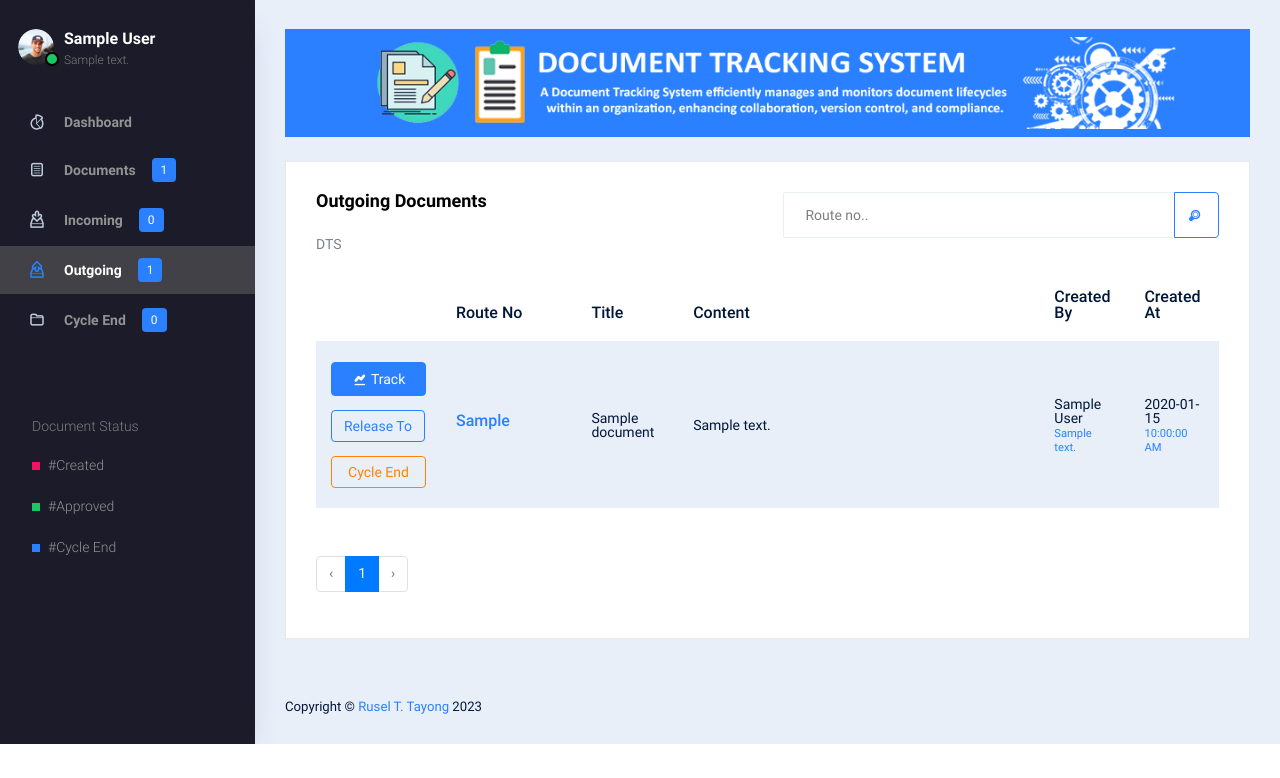
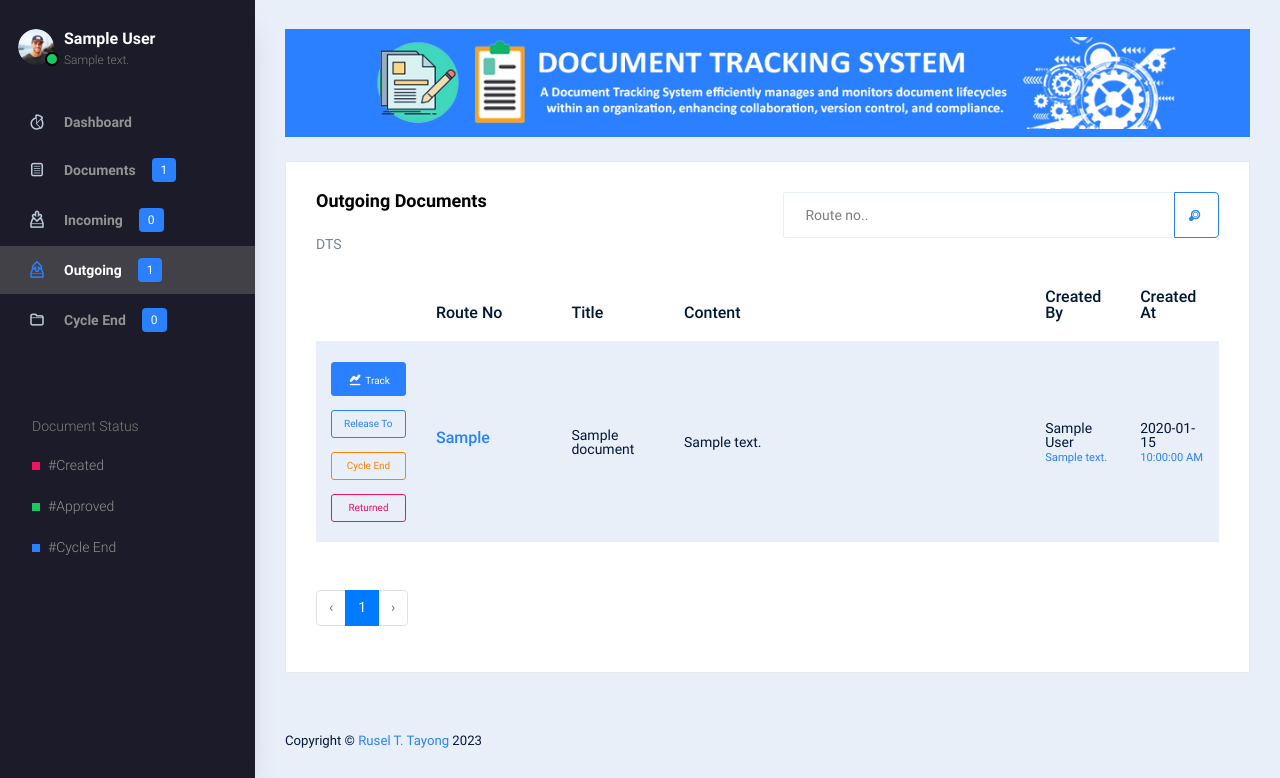
Before and after one commit to ruseltayongski/dtsPythonProject, a Django app: page /outgoing_docs in a window 1280 px wide. Shown: the part 65-843 px from the top of the page. Before the commit the page ends 809 px from the top, so only its background shows below. Run offline with Django 4.2, Linux system fonts and the light colour scheme; a user stored in the database is signed in; tables that the repository leaves empty hold one stand-in row (values such as "Sample post"); one stand-in notice (Sample message) is shown; some libraries are stand-ins or nearby versions.

Commit message:
add returned function and realtime notifications

```diff
--- a/dts/document/context_processors.py
+++ b/dts/document/context_processors.py
@@ -1,4 +1,5 @@
 from .models import Document
+from django.db.models import Q
 
 
 def document_count(request):
@@ -11,7 +12,12 @@ def document_count(request):
 
 def incoming_document_count(request):
     if request.user.is_authenticated:
-        count = Document.objects.filter(released_to=request.user.department, status='released').count()
+        count = (Document.objects
+                 .filter(
+                        Q(released_to=request.user.department, status='released') |
+                        Q(returned_to=request.user.department, status='returned')
+                    )
+                 .count())
     else:
         count = 0
     return {'incoming_document_count': count}
--- a/dts/document/models.py
+++ b/dts/document/models.py
@@ -15,6 +15,8 @@ class Document(models.Model):
                                     related_name='accepted_document')
     cycle_end_by = models.ForeignKey('login.Department', on_delete=models.SET_NULL, null=True,
                                     related_name='cycle_end_document')
+    returned_to = models.ForeignKey('login.Department', on_delete=models.SET_NULL, null=True,
+                                    related_name='returned_document')
     created = models.DateTimeField(auto_now_add=True, null=True)
     updated = models.DateTimeField(auto_now=True, null=True, editable=False)
 
@@ -43,11 +45,13 @@ class Tracking(models.Model):
                                     related_name='accepted_trackings')
     cycle_end_by = models.ForeignKey('login.Department', on_delete=models.SET_NULL, null=True,
                                      related_name='cycle_end_tracking')
+    returned_to = models.ForeignKey('login.Department', on_delete=models.SET_NULL, null=True,
+                                     related_name='returned_tracking')
     created = models.DateTimeField(auto_now_add=True)
     updated = models.DateTimeField(auto_now=True)
 
     def __str__(self):
-        return self.remarks
+        return self.status
 
 
 class Feedback(models.Model):
--- a/dts/document/templates/outgoing_documents.html
+++ b/dts/document/templates/outgoing_documents.html
@@ -66,9 +66,10 @@
                                         {% for document in documents %}
                                             <tr>
                                                 <td width="5%">
-                                                    <button type="button" class="btn btn-sm btn-info" onclick="trackDocument({{ document.id }}, '{{ document.route_no }}')" style="width:95px;"><i class="typcn typcn-chart-line"></i> Track</button><br><br>
-                                                    <button type="button" class="btn btn-sm btn-outline-info btn-fw" onclick="releaseDocument({{ document.id }})">Release To</button><br><br>
-                                                    <button type="button" class="btn btn-sm btn-outline-warning btn-fw" style="width:95px;" onclick="cycleEndDocument({{ document.id }})">Cycle End</button>
+                                                    <button type="button" class="btn btn-xs btn-info" onclick="trackDocument({{ document.id }}, '{{ document.route_no }}')" style="width:75px;"><i class="typcn typcn-chart-line"></i> Track</button><br><br>
+                                                    <button type="button" class="btn btn-xs btn-outline-info btn-fw" onclick="releaseDocument({{ document.id }})">Release To</button><br><br>
+                                                    <button type="button" class="btn btn-xs btn-outline-warning btn-fw" style="width:75px;" onclick="cycleEndDocument({{ document.id }})">Cycle End</button><br><br>
+                                                    <button type="button" class="btn btn-xs btn-outline-primary btn-fw" style="width:75px;" onclick="returnDocument({{ document.id }})">Returned</button>
                                                 </td>
                                                 <td width="15%"><h4 class="text-info cursor-pointer">{{ document.route_no }}</h4></td>
                                                 <td>{{ document.title }}</td>
@@ -214,11 +215,41 @@
         </div>
     </div>
 
+    <div class="modal fade" id="return_dts" tabindex="-1" role="dialog" aria-hidden="true">
+        <div class="modal-dialog modal-sm" role="document">
+            <div class="modal-content">
+                <div class="modal-header bg-info">
+                    <h5 class="modal-title text-white"></h5>
+                    <button type="button" class="close" data-dismiss="modal" aria-label="Close">
+                        <span aria-hidden="true">×</span>
+                    </button>
+                </div>
+                <form method="POST" action="{% url 'return_document' %}">
+                    {% csrf_token %}
+                    <div class="modal-body">
+                        <input type="hidden" name="document_id" id="document_id_return">
+                        <div class="alert alert-warning">
+                            Are you sure you want to return this document?
+                        </div>
+                        <p>
+                            <label>Remarks:</label>
+                            <textarea name="remarks" cols="40" rows="10" class="form-control"></textarea>
+                        </p>
+                    </div>
+                    <div class="modal-footer">
+                        <button type="button" class="btn btn-outline-info btn-fw" data-dismiss="modal">No</button>
+                        <button type="submit" class="btn btn-primary">Returned</button>
+                    </div>
+                </form>
+            </div>
+        </div>
+    </div>
+
 {% endblock %}
 
 {% block js %}
     <script>
         var release_document_url = "{% url 'release_document' document_id=123 %}";
     </script>
-    <script src="{% static 'script/outgoing_document.js' %}"></script>
+    <script src="{% static 'script/outgoing_document.js' %}?v=1"></script>
 {% endblock %}
--- a/dts/document/urls.py
+++ b/dts/document/urls.py
@@ -14,4 +14,5 @@ urlpatterns = [
     path('outgoing_docs', views.outgoingDocuments, name="outgoing_docs"),
     path('cycle_end_document', views.cycleEndDocument, name="cycle_end_document"),
     path('cycle_end_docs', views.cycleEndDocs, name="cycle_end_docs"),
+    path('return_document', views.returnDocument, name="return_document"),
 ]
--- a/dts/document/views.py
+++ b/dts/document/views.py
@@ -31,7 +31,8 @@ def home(request):
     except EmptyPage:
         trackings = paginator.page(paginator.num_pages)
 
-    bar_chart_trackings = Tracking.objects.filter(created_by=request.user.id, document_id__isnull=False).values('status').annotate(count=Count('id'))
+    bar_chart_trackings = Tracking.objects.filter(created_by=request.user.id, document_id__isnull=False).values(
+        'status').annotate(count=Count('id'))
     bar_chart = {tracking['status']: tracking['count'] for tracking in bar_chart_trackings}
 
     ten_days_ago = datetime.now() - timedelta(days=10)
@@ -51,7 +52,7 @@ def home(request):
         for d in date_list
     ]
 
-    #return JsonResponse(list(linechart), safe=False)
+    # return JsonResponse(list(linechart), safe=False)
     return render(request, 'home.html', {
         'trackings': trackings,
         'bar_chart': bar_chart if 'bar_chart' in locals() else {},
@@ -186,15 +187,15 @@ def releaseDocument(request, document_id):
         messages.success(request, {
             'response': 'Successfully released document!',
             'data': {
-                    'status': document.status,
-                    'department': request.POST.get('released_to'),
-                    'route_no': document.route_no,
-                    'user_released': request.user.first_name + " " + request.user.last_name,
-                    'department_released': released_to.description,
-                    'remarks': remarks
-                }
+                'status': document.status,
+                'department': request.POST.get('released_to'),
+                'route_no': document.route_no,
+                'user_released': request.user.first_name + " " + request.user.last_name,
+                'department_released': released_to.description,
+                'remarks': remarks
             }
-        )
+        }
+                         )
         return redirect(request.META.get('HTTP_REFERER', '/'))
 
     departments = Department.objects.exclude(pk=request.user.department.id)
@@ -203,7 +204,11 @@ def releaseDocument(request, document_id):
 
 def incomingDocuments(request):
     query = request.GET.get('q')
-    data = Document.objects.filter(released_to=request.user.department, status='released').all()
+    data = Document.objects.filter(
+        Q(released_to=request.user.department, status='released') |
+        Q(returned_to=request.user.department, status='returned')
+    ).all()
+
     if query:
         data = data.filter(Q(route_no__icontains=query))
 
@@ -285,7 +290,8 @@ def cycleEndDocument(request):
             remarks=remarks
         )
 
-        messages.success(request, {'response': f"The document with Route No: {document.route_no} has been cycled end successfully."})
+        messages.success(request, {
+            'response': f"The document with Route No: {document.route_no} has been cycled end successfully."})
     except Document.DoesNotExist:
         messages.error(request, f"Document with id {document_id} does not exist.")
     except Exception as e:
@@ -339,6 +345,49 @@ def outgoingDocuments(request):
     return render(request, 'outgoing_documents.html', {'documents': data, 'query': query})
 
 
+def returnDocument(request):
+    try:
+        document_id = request.POST.get('document_id')
+        remarks = request.POST.get('remarks')
+        last_tracking = Tracking.objects.filter(document_id=document_id).order_by('-id').last()
+        last_tracking = Tracking.objects.filter(document_id=document_id, id__gt=last_tracking.id).order_by('id').first()
+
+        document = Document.objects.get(pk=document_id)
+        document.status = "returned"
+        document.accepted_by = None
+        document.returned_to = last_tracking.created_by.department
+        document.save()
+
+        Tracking.objects.create(
+            route_no=document.route_no,
+            status=document.status,
+            document=document,
+            created_by=request.user,
+            returned_to=document.returned_to,
+            remarks=remarks
+        )
+
+        messages.success(request, {
+            'response': f"The document with Route No: {document.route_no} has been returned successfully.",
+            'data': {
+                'status': document.status,
+                'department': document.returned_to.id,
+                'route_no': document.route_no,
+                'user_returned': request.user.first_name + " " + request.user.last_name,
+                'department_returned': document.created_by.department.description,
+                'remarks': remarks
+            }
+        })
+
+    except Document.DoesNotExist:
+        messages.error(request, f"Document with id {document_id} does not exist.")
+    except Exception as e:
+        messages.error(request, f"An error occurred: {e}")
+        print(f"An error occurred: {e}")
+
+    return redirect(request.META.get('HTTP_REFERER', '/'))
+
+
 def get_duration(created):
     now = timezone.now()
     delta = now - created
--- a/dts/static/script/outgoing_document.js
+++ b/dts/static/script/outgoing_document.js
@@ -19,3 +19,9 @@ function cycleEndDocument(document_id) {
     $('.modal-title').html("<i class='typcn typcn-info'></i> Confirmation");
     $("#document_id_end_cycle").val(document_id);
 }
+
+function returnDocument(document_id) {
+    $('#return_dts').modal('show');
+    $('.modal-title').html("<i class='typcn typcn-info'></i> Confirmation");
+    $("#document_id_return").val(document_id);
+}
--- a/dts/templates/main.html
+++ b/dts/templates/main.html
@@ -140,6 +140,16 @@
                             msg: itemValue.remarks
                         });
                     }
+                    else if(itemValue.department == current_user_department && itemValue.status == "returned") {
+                        Lobibox.notify('warning', {
+                            title: itemValue.route_no+" was returned by "+itemValue.user_returned+" / "+itemValue.department_returned,
+                            size: 'normal',
+                            delay: false,
+                            closeOnClick: false,
+                            img: system_logo,
+                            msg: itemValue.remarks
+                        });
+                    }
                 }
             });
         }
@@ -158,7 +168,7 @@
                             msg: msg.response
                         });
                         if(msg.data) {
-                            if(msg.data.status == 'released' || msg.data.status == 'accepted') {
+                            if(msg.data.status == 'released' || msg.data.status == 'accepted' || msg.data.status == 'returned') {
                                 window.insertDatabase(msg.data);
                             }
                         }
@@ -166,9 +176,10 @@
                 </script>
             {% else %}
                 <script>
-                    const msg = {{ message|safe }}
+                    const msg = `{{ message|safe }}`
+                    console.log(msg);
                     Lobibox.notify('warning', {
-                        msg: msg.response
+                        msg: msg
                     });
                 </script>
             {% endif %}
```
Also changed, not shown: dts/document/migrations/0009_tracking_returned_by.py (added), dts/document/migrations/0010_rename_returned_by_tracking_returned_to_and_more.py (added).
